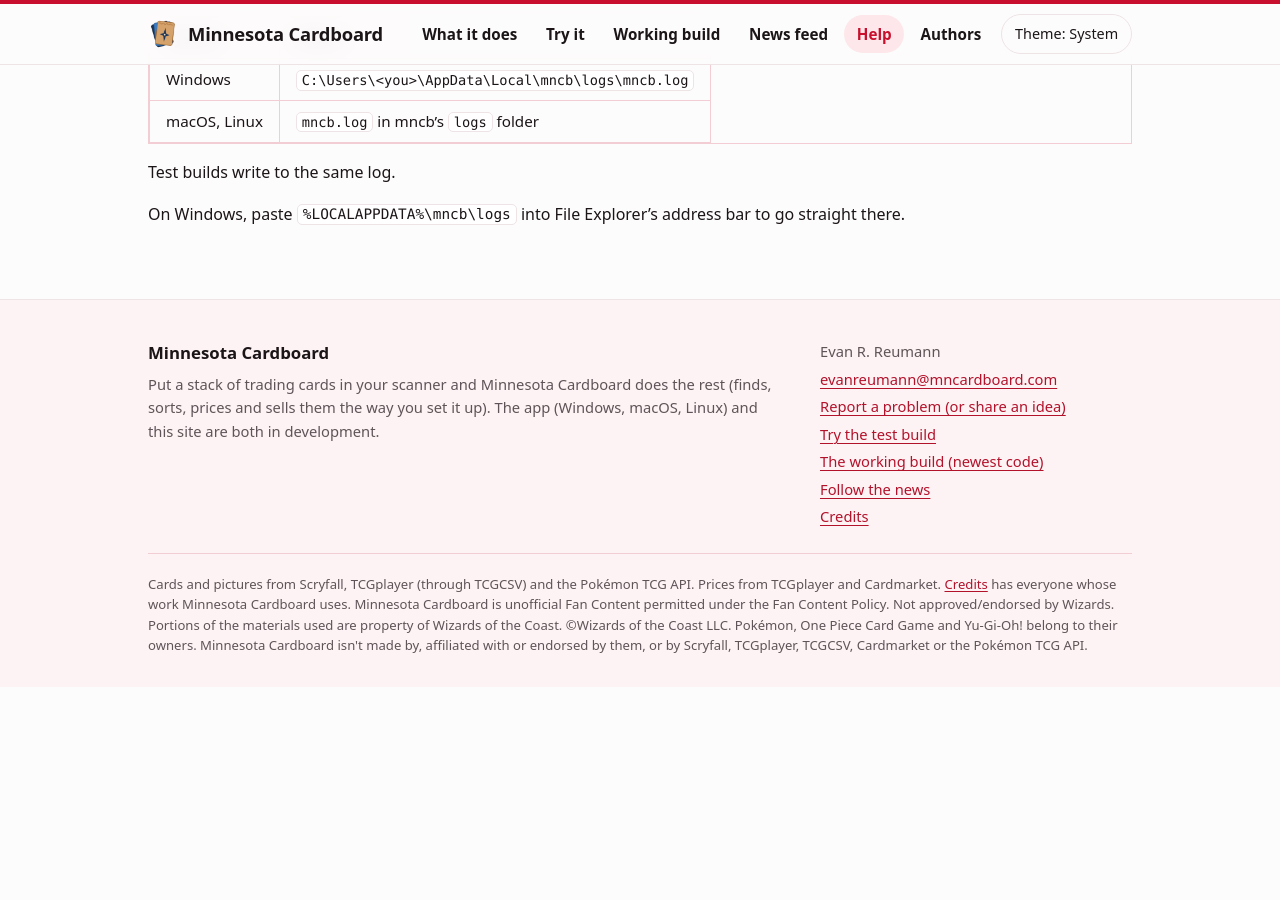
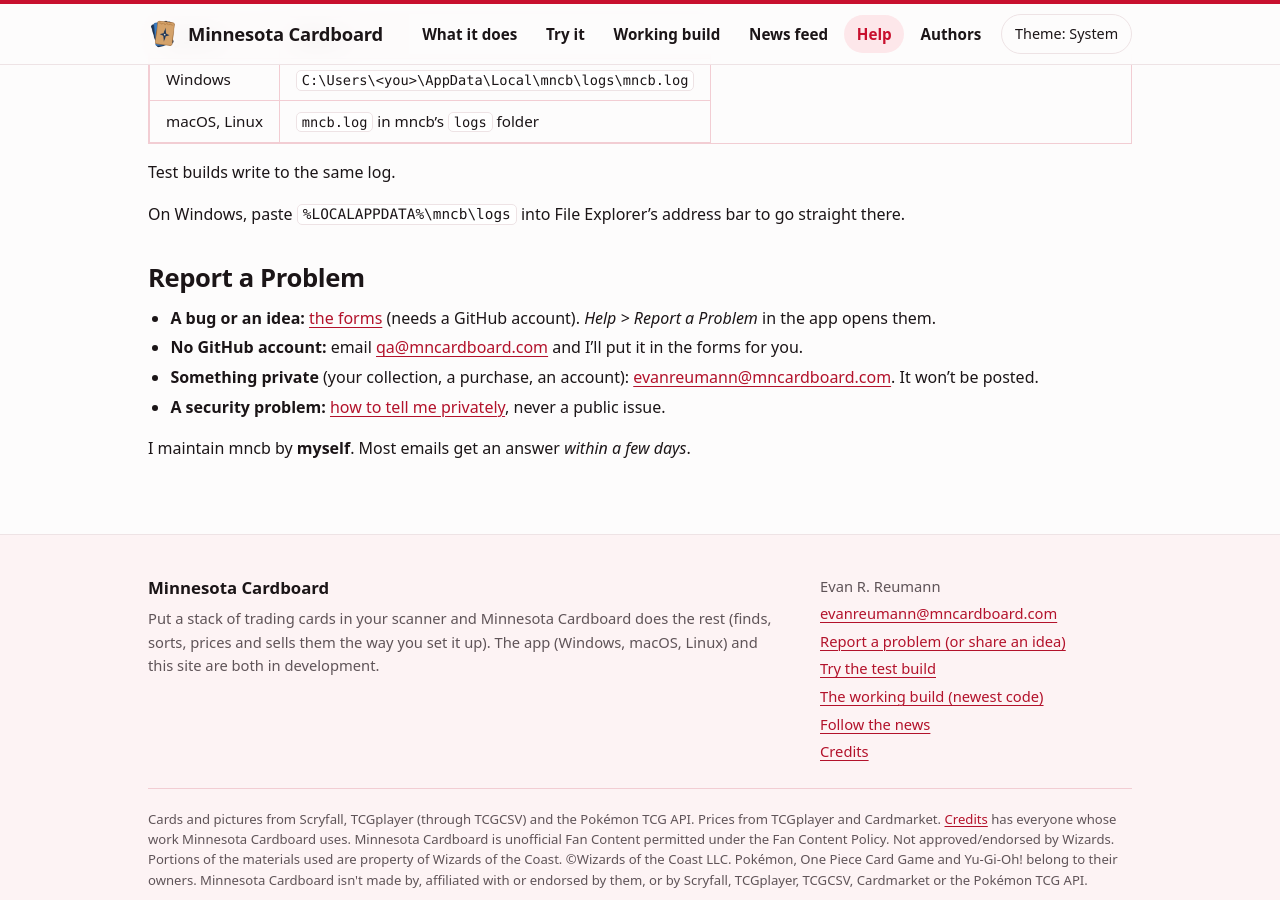
Before and after one commit to cooldood155/MinnesotaCardboard-Site, a Jekyll site: the page built from help/troubleshooting.md, in a window 1280 px wide and 900 px high, scrolled down 2272 px. Built offline with Jekyll 4.4.1, drawn with Linux system fonts in a browser that asks for light colours; before the commit the page ends 2959 px from its top, so only the background shows below that.

Commit message:
Report a Problem: one include
The list of where to report what was on the Help page and in SUPPORT.md.
It's _includes/report-a-problem.md now, on the Help page and at the bottom
of When Something's Wrong. SUPPORT.md links to it.

```diff
--- /dev/null
+++ b/_includes/report-a-problem.md
@@ -0,0 +1,20 @@
+{%- comment -%}
+  Where to report a bug, an idea, something private or a security problem.
+  Used by Markdown pages with an include tag (help/index.md,
+  help/troubleshooting.md).
+  (GitHub's SUPPORT.md can't use it unfortunately because it links to
+  /help/#report-a-problem)
+{%- endcomment -%}
+
+## Report a Problem
+
+- **A bug or an idea:** [the forms]({{ site.report_url }})
+  (needs a GitHub account). *Help > Report a Problem* in the app opens them.
+- **No GitHub account:** email [qa@mncardboard.com](mailto:qa@mncardboard.com)
+  and I'll put it in the forms for you.
+- **Something private** (your collection, a purchase, an account):
+  [{{ site.email }}](mailto:{{ site.email }}). It won't be posted.
+- **A security problem:** [how to tell me privately](https://github.com/{{ site.github_username }}/MinnesotaCardboard-Site/blob/main/SECURITY.md),
+  never a public issue.
+
+I maintain mncb by **myself**. Most emails get an answer *within a few days*.
--- a/help/troubleshooting.md
+++ b/help/troubleshooting.md
@@ -7,7 +7,7 @@ permalink: /help/troubleshooting/
 
 # When Something's Wrong
 
-Find what you're seeing. Not here? [Report it](/help/).
+Find what you're seeing. Not here? [Report it](#report-a-problem).
 
 ## Starting the app
 
@@ -81,3 +81,5 @@ Test builds write to the same log.
 
 On Windows, paste `%LOCALAPPDATA%\mncb\logs` into File Explorer's address
 bar to go straight there.
+
+{% include report-a-problem.md %}
```
Also changed, not shown: SUPPORT.md (+3 -12 lines), help/index.md (+1 -13 lines).
